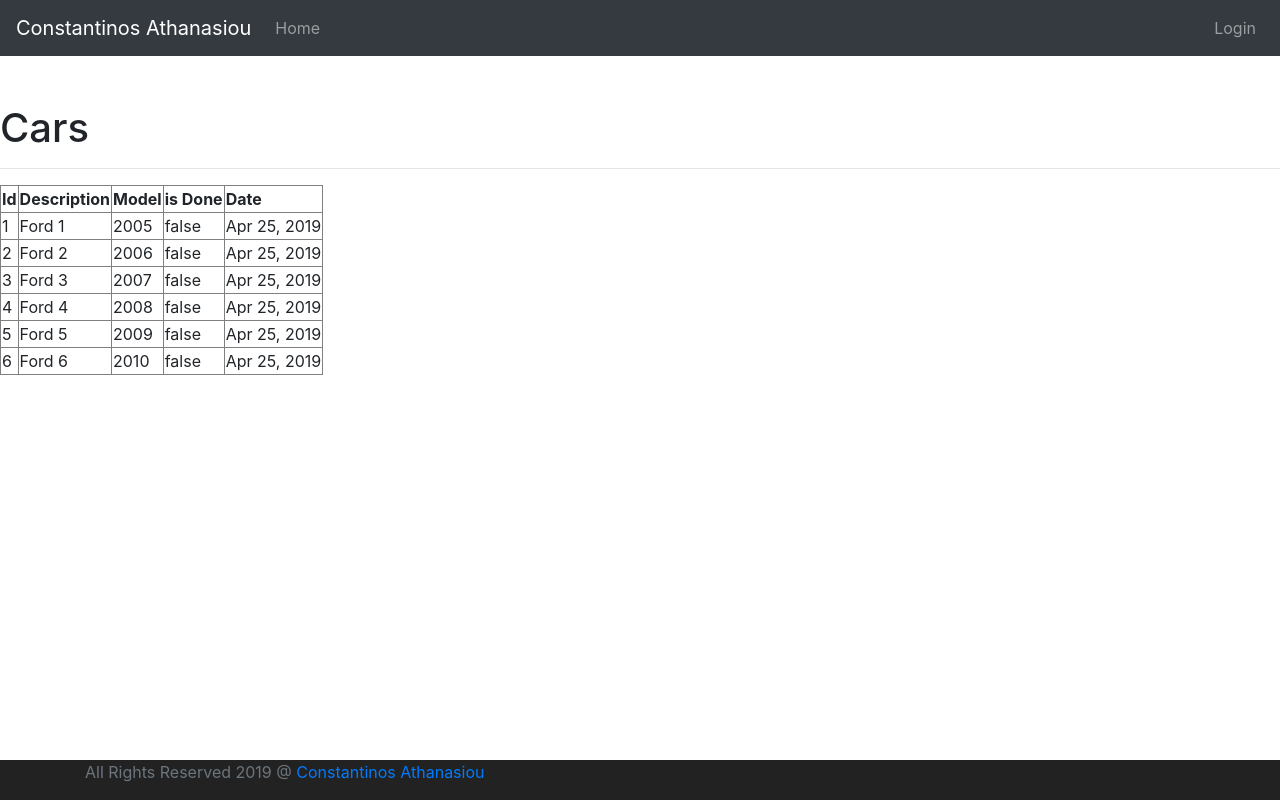
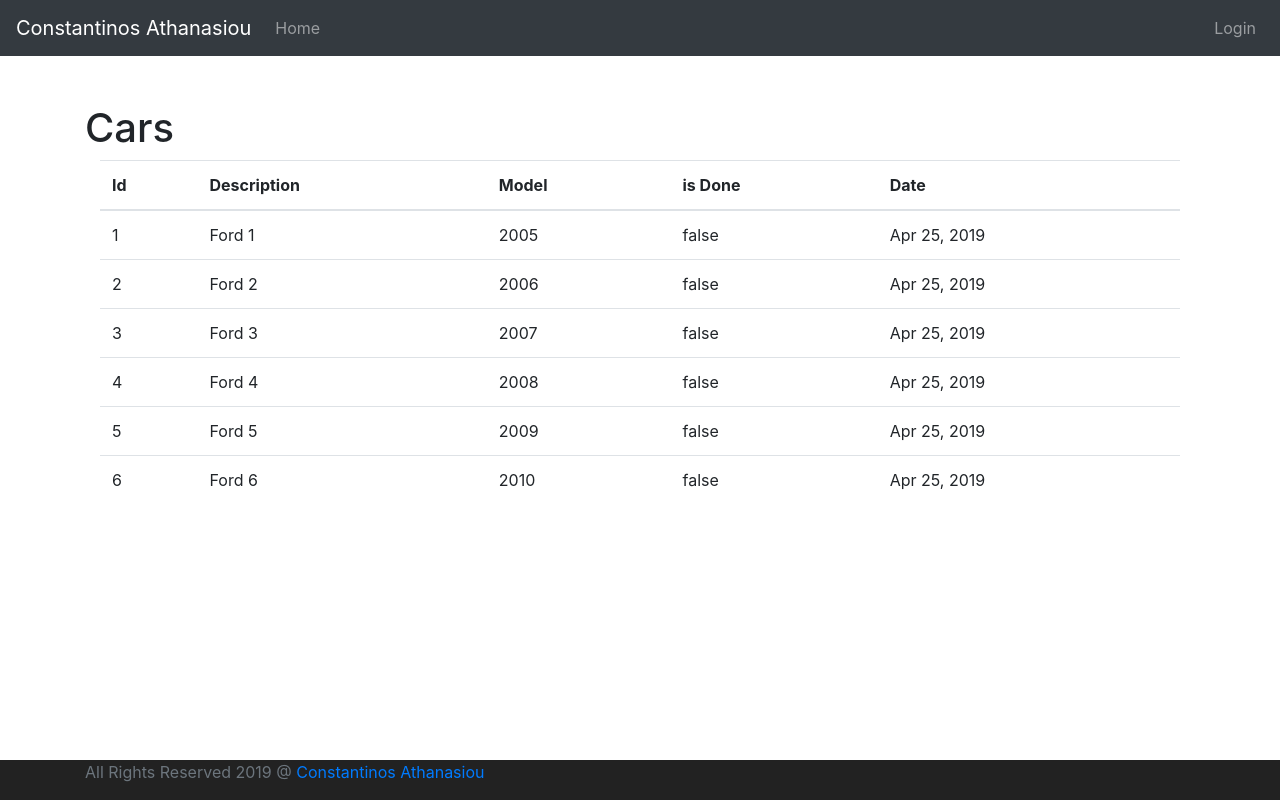
Before and after one commit to athanasiouconst/angularWithSpring, an Angular app: page /cars in a window 1280 px wide. Built offline with nearby package versions, Linux system fonts and the light colour scheme.

Commit message:
add list bootstrap

```diff
--- a/src/app/app.component.html
+++ b/src/app/app.component.html
@@ -13,7 +13,11 @@
 
 <!--<app-login></app-login>-->
 <app-menu></app-menu>
-<br/><br/>
-<router-outlet></router-outlet>
-<br/><br/>
+
+<div class="container">
+  <br/><br/>
+  <router-outlet></router-outlet>
+  <br/><br/>
+</div>
+
 <app-footer></app-footer>
--- a/src/app/list-car/list-car.component.css
+++ b/src/app/list-car/list-car.component.css
@@ -0,0 +1,5 @@
+.cars {
+  border-width: 1px;
+  font-family: sans-serif;
+
+}
--- a/src/app/list-car/list-car.component.html
+++ b/src/app/list-car/list-car.component.html
@@ -1,6 +1,8 @@
 <h1>Cars</h1>
-<hr/>
-<table border="1">
+
+<div class="container">
+
+  <table class="table">
     <thead>
     <th>Id</th>
     <th>Description</th>
@@ -18,3 +20,4 @@
     </tr>
     </tbody>
   </table>
+</div>
--- a/src/app/login/login.component.html
+++ b/src/app/login/login.component.html
@@ -1,6 +1,6 @@
 <div>
 
-  <small *ngIf="invalidLogin">{{errorMessage}}</small>
+  <div class="alert alert-warning" *ngIf="invalidLogin">{{errorMessage}}</div>
   <div>
 
 
@@ -13,7 +13,7 @@
     <p><input type="password" name="password" [(ngModel)]="password"></p>
 
     <p>
-      <button (click)="handleLogin()">Login</button>
+      <button (click)="handleLogin()" class="btn btn-success">Login</button>
     </p>
 
   </div>
--- a/src/app/welcome/welcome.component.html
+++ b/src/app/welcome/welcome.component.html
@@ -1,5 +1,6 @@
-<div>
-  <p>Welcome, {{name}} to our Spring boot App with Angular </p>
+<h1>Welcome</h1>
+<div class="container">
+  <p> {{name}} to our Spring boot App with Angular </p>
 
   <p>You can manage Cars <a routerLink="/cars">here</a></p>
 
```
Lines whose indentation alone changed are shown as unchanged.
